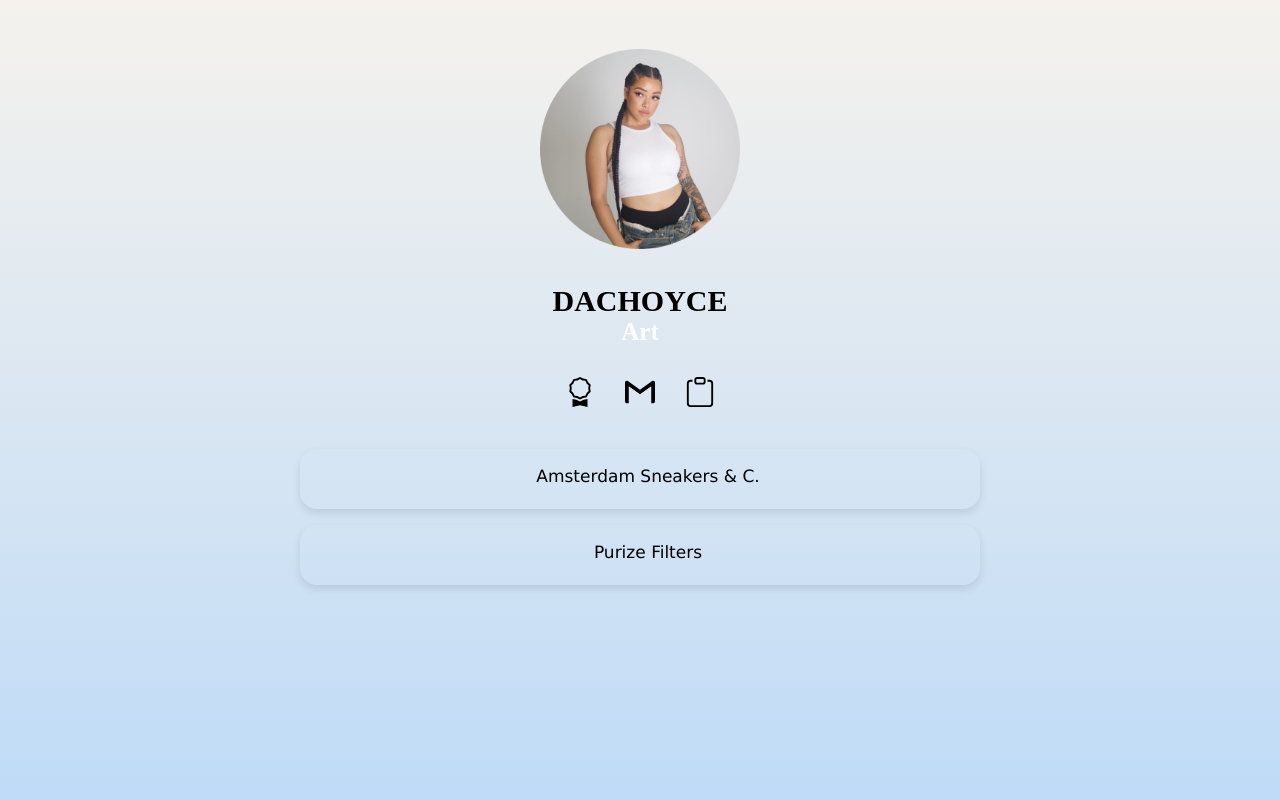
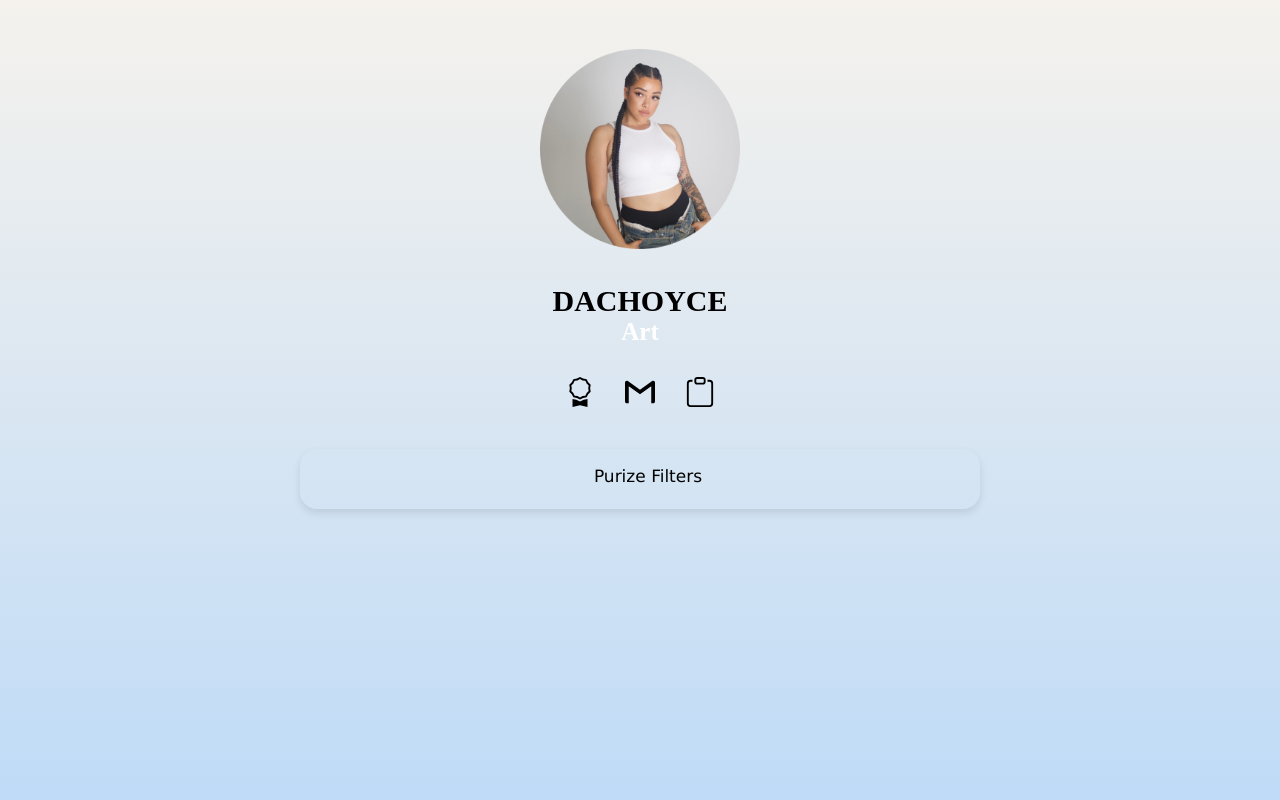
Before and after one commit to nobirumktg/dachoyce, a plain HTML site: page branding.html in a window 1280 px wide. Shown: the top 800 px of the page. Drawn offline with Linux system fonts and the light colour scheme; a web font is replaced by a local one.

Commit message:
delete ams snkrs

```diff
--- a/branding.html
+++ b/branding.html
@@ -36,14 +36,6 @@
 
 
             </nav>
-            <a class="title" href="https://instagram.com/amsterdam.sneakers?igshid=MzRlODBiNWFlZA==">
-                <div class="icon"></div>
-                <p>Amsterdam Sneakers & C. </p>
-                <div class="title-share-button"></div>
-
-
-
-            </a>
 
 
             <a class="title" href="https://instagram.com/purizefilters?igshid=MzRlODBiNWFlZA==">
```
